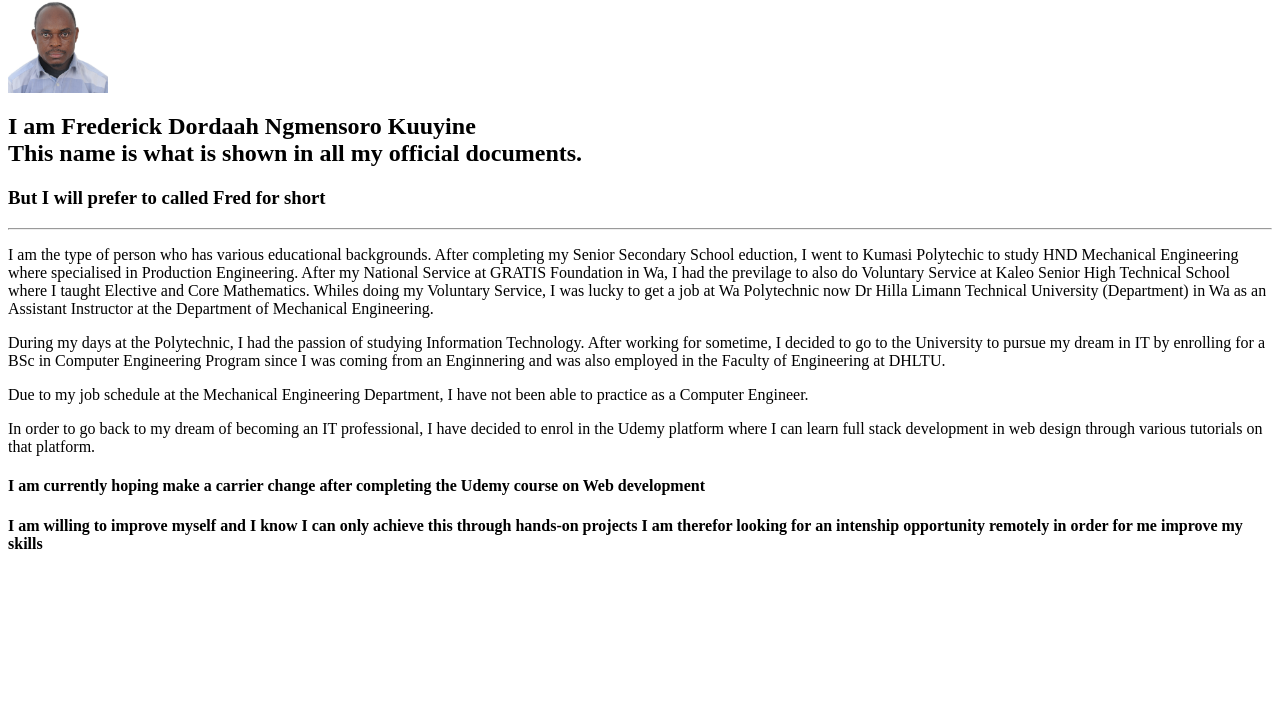
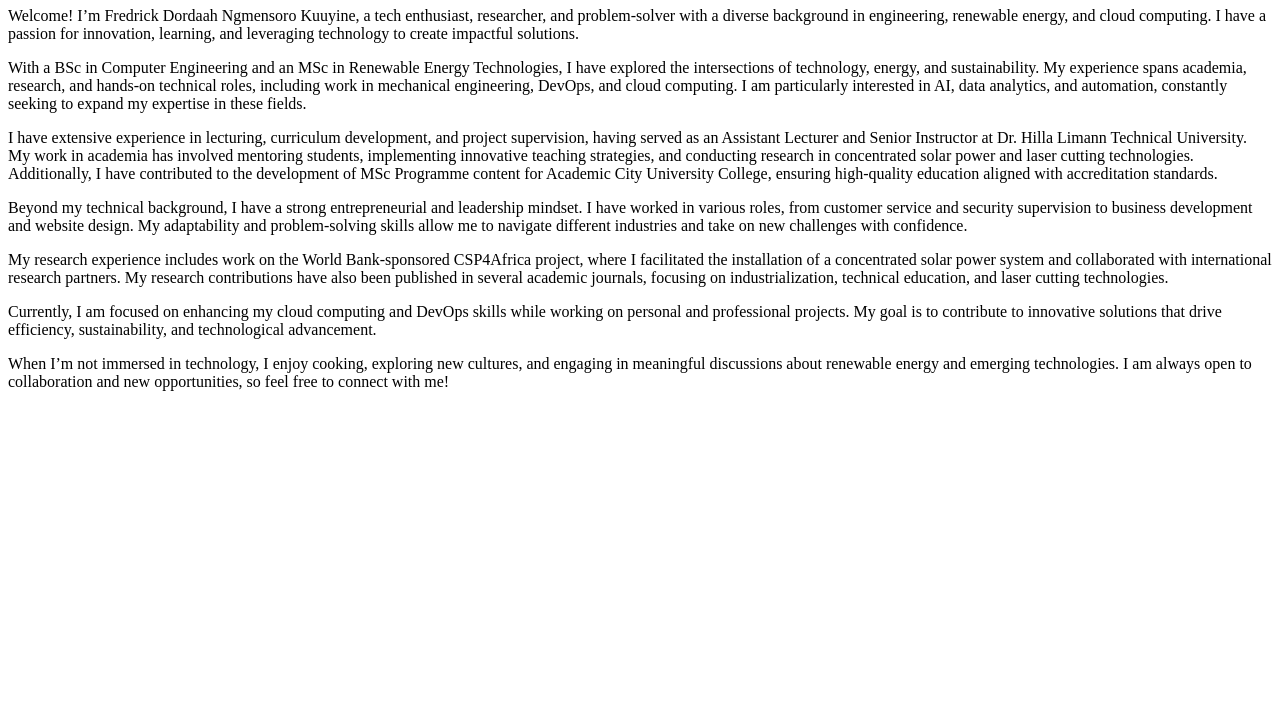
Before and after one commit to RightXpertSolutions/html-portfolio, a plain HTML site: page public/about.html in a window 1280 px wide. Shown: the part 73-800 px from the top of the page. Drawn offline with Linux system fonts and the light colour scheme.

Commit message:
Add files via upload

```diff
--- a/public/about.html
+++ b/public/about.html
@@ -1,51 +1,19 @@
-<h1>About Me</h1>
-<img src="../assets/images/Fred.jpg" height="100" />
-<p>
-  <h2>
-    I am Frederick Dordaah Ngmensoro Kuuyine <br>
-    This name is what is shown in all my official documents.
-  </h2>
-  <h3>
-    But I will prefer to called Fred for short
-  </h3>
-</p>
+<!DOCTYPE html>
+<html lang="en">
+<head>
+  <meta charset="UTF-8">
+  <meta name="viewport" content="width=device-width, initial-scale=1.0">
+  <title>About Me</title>
+</head>
+<body>
+  <h1>About Me</h1>
+  <p>Welcome! I’m Fredrick Dordaah Ngmensoro Kuuyine, a tech enthusiast, researcher, and problem-solver with a diverse background in engineering, renewable energy, and cloud computing. I have a passion for innovation, learning, and leveraging technology to create impactful solutions.</p>
+  <p>With a BSc in Computer Engineering and an MSc in Renewable Energy Technologies, I have explored the intersections of technology, energy, and sustainability. My experience spans academia, research, and hands-on technical roles, including work in mechanical engineering, DevOps, and cloud computing. I am particularly interested in AI, data analytics, and automation, constantly seeking to expand my expertise in these fields.</p>
+  <p>I have extensive experience in lecturing, curriculum development, and project supervision, having served as an Assistant Lecturer and Senior Instructor at Dr. Hilla Limann Technical University. My work in academia has involved mentoring students, implementing innovative teaching strategies, and conducting research in concentrated solar power and laser cutting technologies. Additionally, I have contributed to the development of MSc Programme content for Academic City University College, ensuring high-quality education aligned with accreditation standards.</p>
+  <p>Beyond my technical background, I have a strong entrepreneurial and leadership mindset. I have worked in various roles, from customer service and security supervision to business development and website design. My adaptability and problem-solving skills allow me to navigate different industries and take on new challenges with confidence.</p>
+  <p>My research experience includes work on the World Bank-sponsored CSP4Africa project, where I facilitated the installation of a concentrated solar power system and collaborated with international research partners. My research contributions have also been published in several academic journals, focusing on industrialization, technical education, and laser cutting technologies.</p>
+  <p>Currently, I am focused on enhancing my cloud computing and DevOps skills while working on personal and professional projects. My goal is to contribute to innovative solutions that drive efficiency, sustainability, and technological advancement.</p>
+  <p>When I’m not immersed in technology, I enjoy cooking, exploring new cultures, and engaging in meaningful discussions about renewable energy and emerging technologies. I am always open to collaboration and new opportunities, so feel free to connect with me!</p>
 
-<hr>
-<p>
-  I am the type of person who has various educational backgrounds.
-  After completing my Senior Secondary School eduction,
-  I went to Kumasi Polytechic to study HND Mechanical Engineering where specialised in Production Engineering.
-  After my National Service at GRATIS Foundation in Wa, I had the previlage to also do Voluntary
-  Service at Kaleo Senior High Technical School where I taught Elective and Core Mathematics.
-  Whiles doing my Voluntary Service, I was lucky to get a job at Wa Polytechnic now
-  Dr Hilla Limann Technical University (Department) in Wa as an Assistant Instructor at the Department of
-  Mechanical Engineering.
-</p>
-
-<p>
-  During my days at the Polytechnic, I had the passion of studying Information Technology.
-  After working for sometime, I decided to go to the University to pursue my dream in IT
-  by enrolling for a BSc in Computer Engineering Program since I was coming from an
-  Enginnering and was also employed in the Faculty of Engineering at DHLTU.
-</p>
-<p>
-  Due to my job schedule at the Mechanical Engineering Department, I have not been able to practice
-  as a Computer Engineer.
-</p>
-
-<p>
-  In order to go back to my dream of becoming an IT professional, I have decided to enrol in the
-  Udemy platform where I can learn full stack development in web design through various tutorials
-  on that platform.
-</p>
-
-<p>
-  <h4>I am currently hoping make a carrier change after completing the Udemy course on Web development</h4>
-</p>
-
-<p>
-  <h4>
-    I am willing to improve myself and I know I can only achieve this through hands-on projects
-    I am therefor looking for an intenship opportunity remotely in order for me improve my skills
-  </h4>
-</p>
+</body>
+</html>
```
Also changed, not shown: public/birthday-invite.html (+16 -10 lines), public/contact.html (+5 -8 lines), public/movie-ranking.html (+3 -6 lines).
